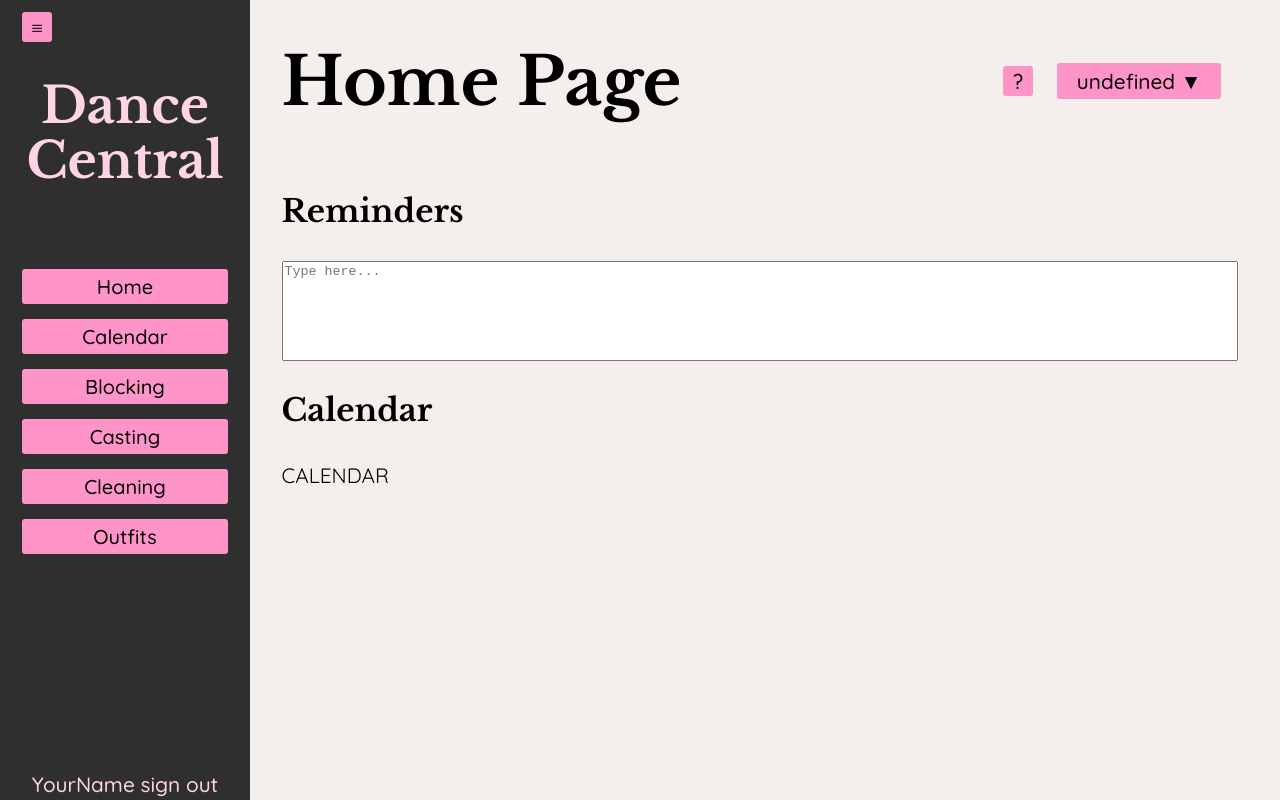
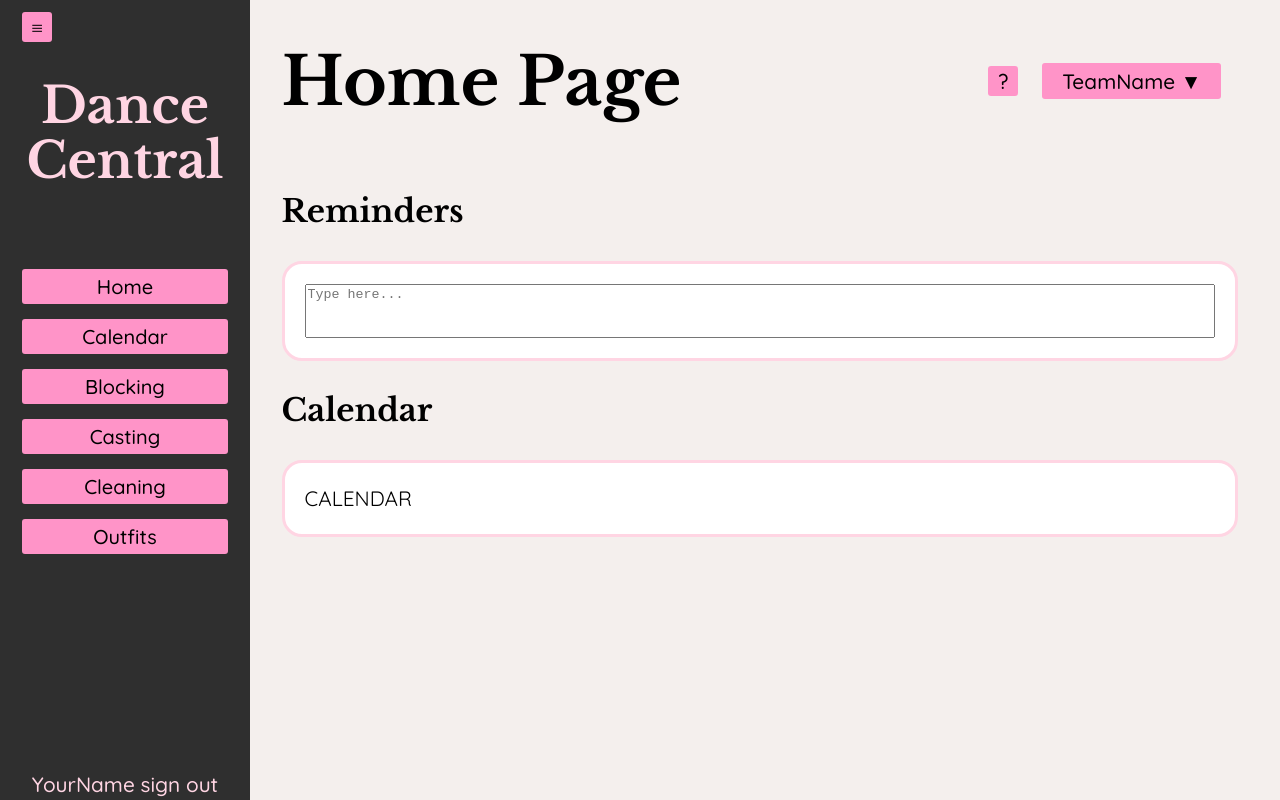
Before and after one commit to elise-chang/Dance-Central, a React (Vite) app in the folder Dance-Central-App/: page /home in a window 1280 px wide. Built offline with nearby package versions, Linux system fonts and the light colour scheme.

Commit message:
home page bg div

```diff
--- a/Dance-Central-App/src/components/Textbox.jsx
+++ b/Dance-Central-App/src/components/Textbox.jsx
@@ -8,7 +8,7 @@ function Textbox() {
     }
 
     return (
-        <div style = {{width: "100%", height: "100%"}}>
+        <div style = {{width: "100%", height: "100%"}} id="textbox">
             <textarea
                 value = {text}
                 onChange = {handleChange}
--- a/Dance-Central-App/src/index.css
+++ b/Dance-Central-App/src/index.css
@@ -104,7 +104,12 @@ h1, h2, h3 {
 .background-div {
   background-color: #ffffff;
   border: solid #FFD5E3;
-  border-radius: 30px;
+  border-radius: 20px;
   border-width: 3px;
   padding: 20px;
 }
+
+dark #textbox {
+  background-color: #e60c79;
+  color: coral;
+}
--- a/Dance-Central-App/src/pages/home.jsx
+++ b/Dance-Central-App/src/pages/home.jsx
@@ -12,16 +12,16 @@ const Home = () => {
                 <h1>Home Page</h1>
                 <div className = "page-heading-right">
                     <Button className = "help-button" icon="?"/>
-                    <Dropdown className = "dropdown">TeamName</Dropdown>
+                    <Dropdown className = "dropdown" text="TeamName" />
                 </div>
             </div>
 
             <h2>Reminders</h2>
-                <div style = {{height: "100px"}}>
+                <div style = {{height: "100px"}} className="background-div">
                     <Textbox />
                 </div>
             <h2>Calendar</h2>
-                <div>CALENDAR</div>
+                <div className="background-div">CALENDAR</div>
     </div>
     );
 };
```
Also changed, not shown: Dance-Central-App/src/pages/login.jsx (added).
